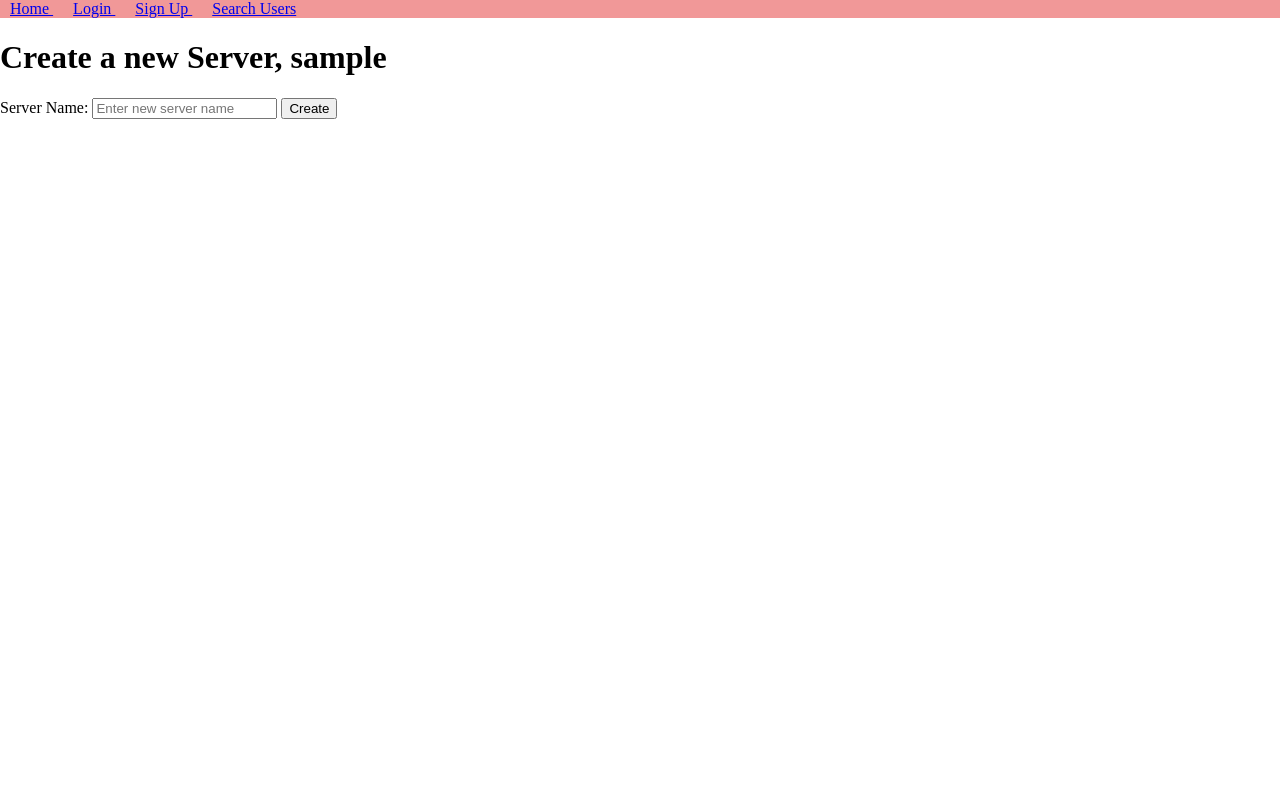
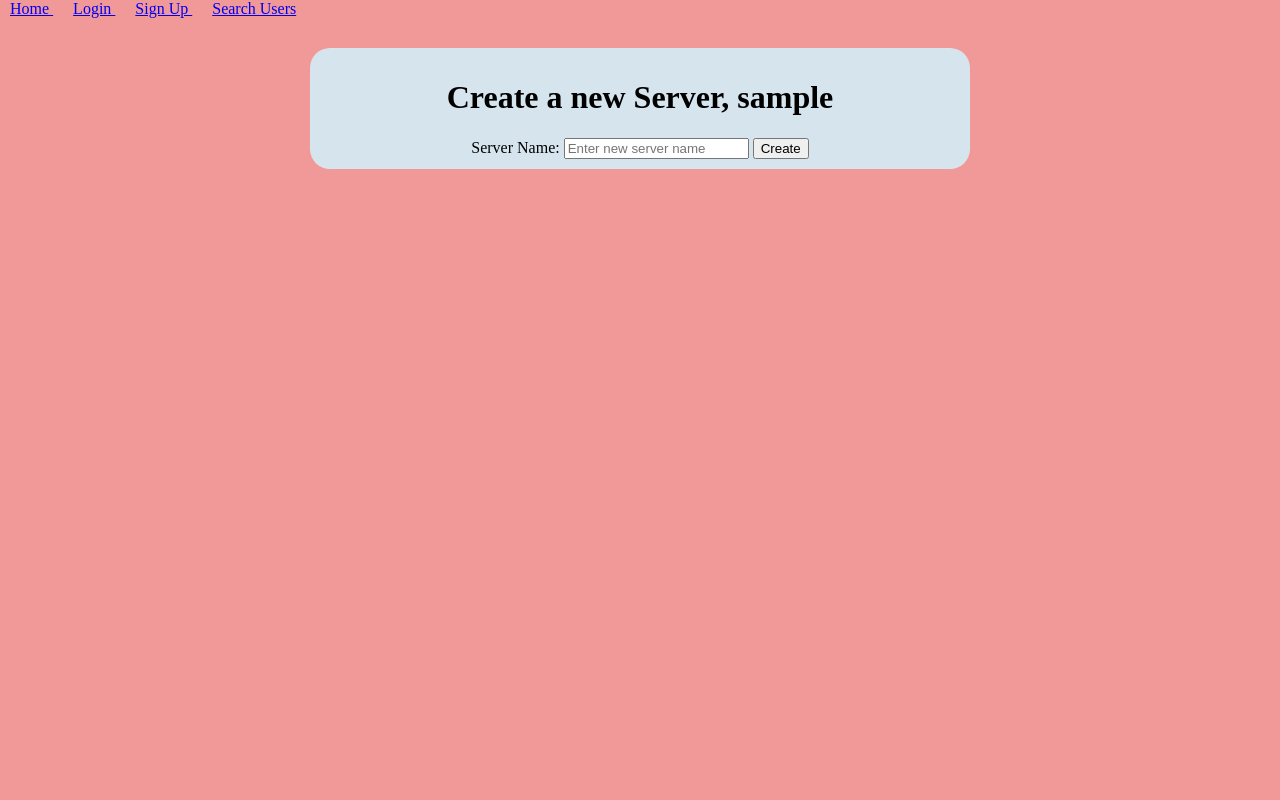
Before and after one commit to TarushGoyal/ChitChat, a Python web app: template templates/add-server.html in a window 1280 px wide. Run offline with Jinja, Linux system fonts and the light colour scheme; the template is opened without the code that fills it: most values are stand-ins (such as "Sample title", 1, 10 or a date in 2020).

Commit message:
2 pending css

```diff
--- a/templates/add-server.html
+++ b/templates/add-server.html
@@ -6,6 +6,21 @@
 
 <link rel= "stylesheet" type= "text/css" href= "{{ url_for('static',filename='styles/add-server.css') }}">
 
+<style media="screen">
+  .main {
+      background-color: #D6E5ED;
+      width : 50%;
+      padding : 10px;
+      margin : 30px;
+      border-radius: 20px;
+  }
+  body {
+      background-color: #F19898;
+  }
+</style>
+
+<center>
+  <div class="main">
 <h1 class="title"> Create a new Server, {{user_name}} </h1>
 
 <div id="content">
@@ -16,6 +31,8 @@
         <input type="submit" value="Create"/>
       </form>
   </div>
+</div>
+</center>
 
 </div>
 
```
Also changed, not shown: templates/dm.html (deleted, +0 -41 lines), templates/index.html (deleted, +0 -12 lines), templates/profile.html (+7 -0 lines).
